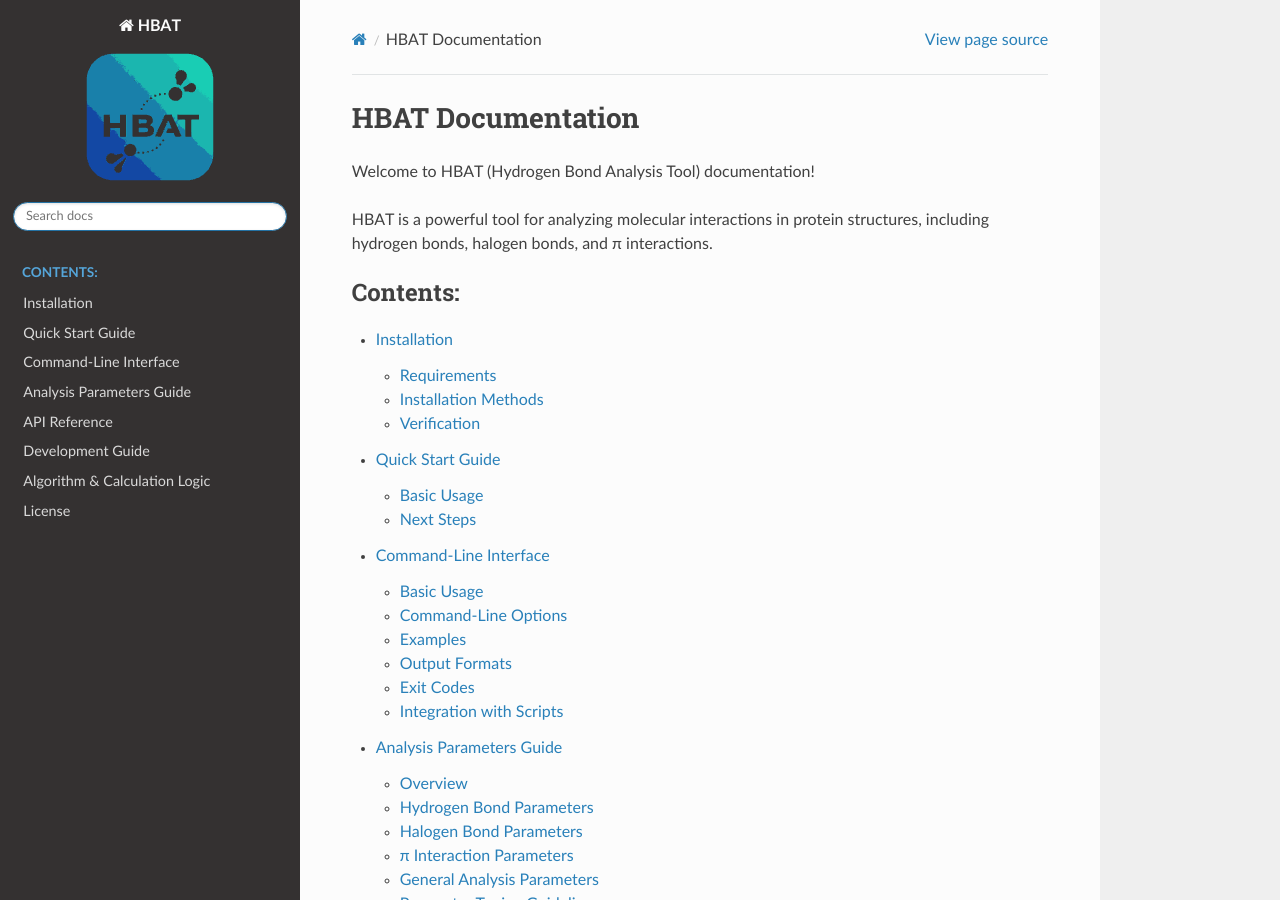
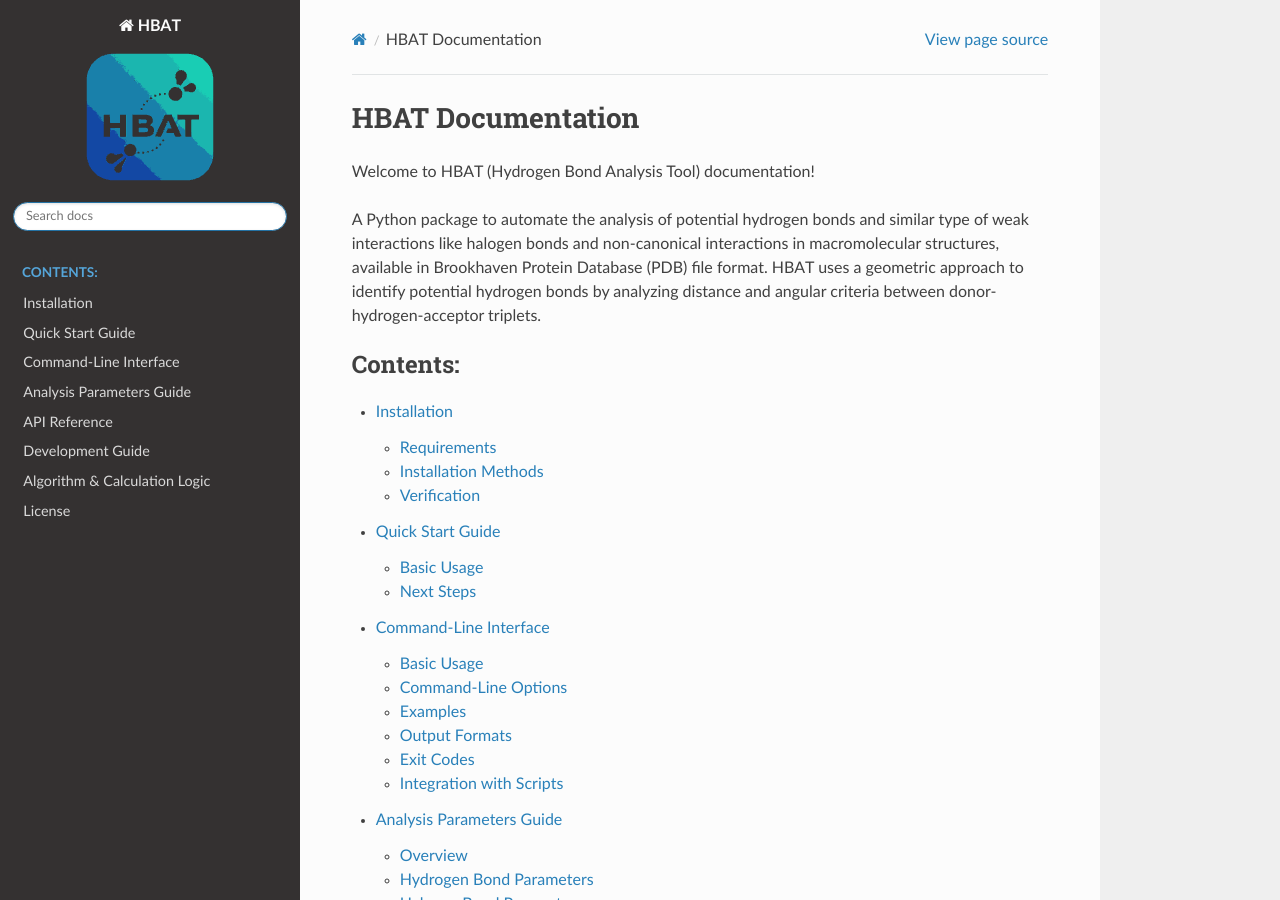
Before and after one commit to abhishektiwari/hbat, a Sphinx documentation site: the page built from docs/source/index.rst, in a window 1280 px wide and 900 px high. Built offline with Sphinx 7.4.7 and the Read the Docs theme 3.1.0, drawn with Linux system fonts in a browser that asks for light colours.

Commit message:
Add the pypi release step to release workflow and update documentation index page
* Updating index page

* Add the pypi release step to release workflow

* Fixing duplicate check for tests on PR by removing branch

```diff
--- a/docs/source/index.rst
+++ b/docs/source/index.rst
@@ -3,8 +3,7 @@ HBAT Documentation
 
 Welcome to HBAT (Hydrogen Bond Analysis Tool) documentation!
 
-HBAT is a powerful tool for analyzing molecular interactions in protein structures,
-including hydrogen bonds, halogen bonds, and π interactions.
+A Python package to automate the analysis of potential hydrogen bonds and similar type of weak interactions like halogen bonds and non-canonical interactions in macromolecular structures, available in Brookhaven Protein Database (PDB) file format. HBAT uses a geometric approach to identify potential hydrogen bonds by analyzing distance and angular criteria between donor-hydrogen-acceptor triplets.
 
 .. toctree::
    :maxdepth: 2
```
Also changed, not shown: 2 other files.
